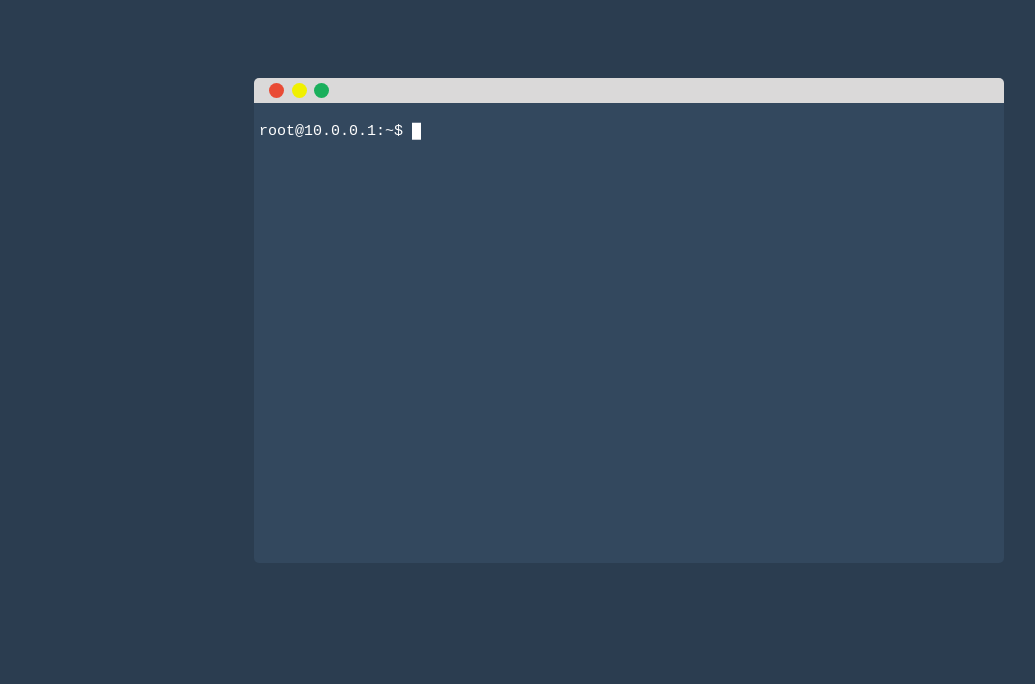
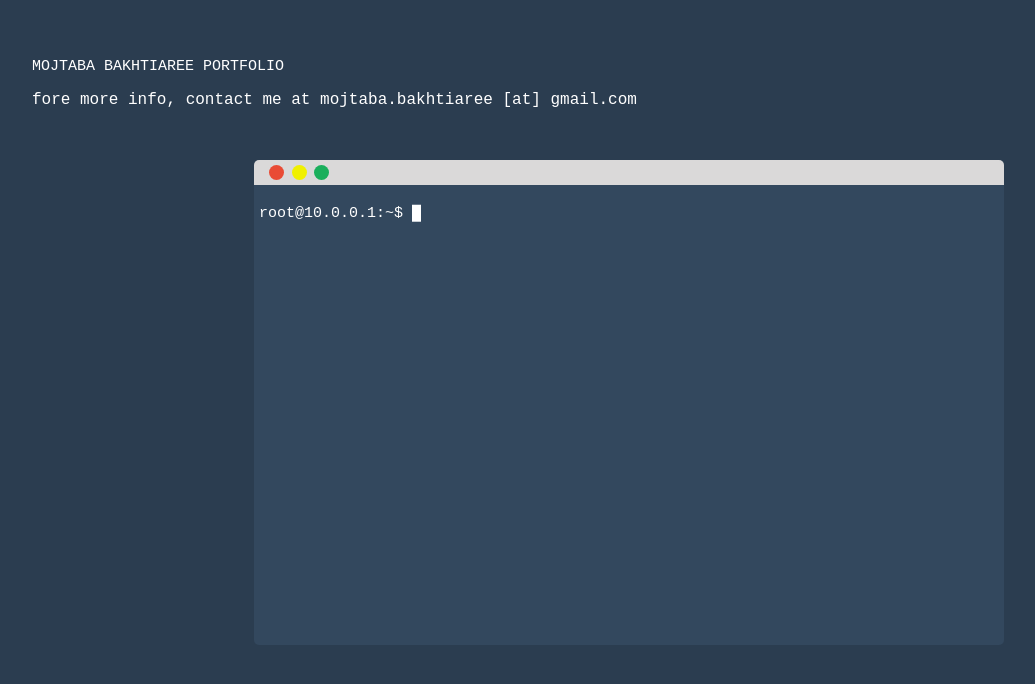
Before and after one commit to bizzr3/mouschti.me-front-end, a website: page public/views/index.html in a window 1280 px wide. Shown: the whole page, without its empty margins (11-1046 px from the left). Drawn offline with nearby package versions, Linux system fonts and the light colour scheme; no server answers.

Commit message:
using envronment variables + title added to terminal

```diff
--- a/package.json
+++ b/package.json
@@ -16,6 +16,7 @@
   "author": "Mouschti",
   "license": "ISC",
   "dependencies": {
+    "dotenv": "^6.0.0",
     "express": "^4.16.3",
     "jquery": "^3.3.1",
     "path": "^0.12.7",
--- a/public/views/index.html
+++ b/public/views/index.html
@@ -14,8 +14,8 @@
 
 <body>
     <div id="head">
-        <!-- <p>MOJTABA BAKHTIAREE PORTFOLIO</p>
-        <p id="coming_soon__">fore more info, contact me at mojtaba.bakhtiaree [at] gmail.com</p> -->
+        <p>MOJTABA BAKHTIAREE PORTFOLIO</p>
+        <p id="coming_soon__">fore more info, contact me at mojtaba.bakhtiaree [at] gmail.com</p>
     </div>
 
     <div id="bar">
```
Also changed, not shown: app.js (+5 -3 lines), 2 other files.
